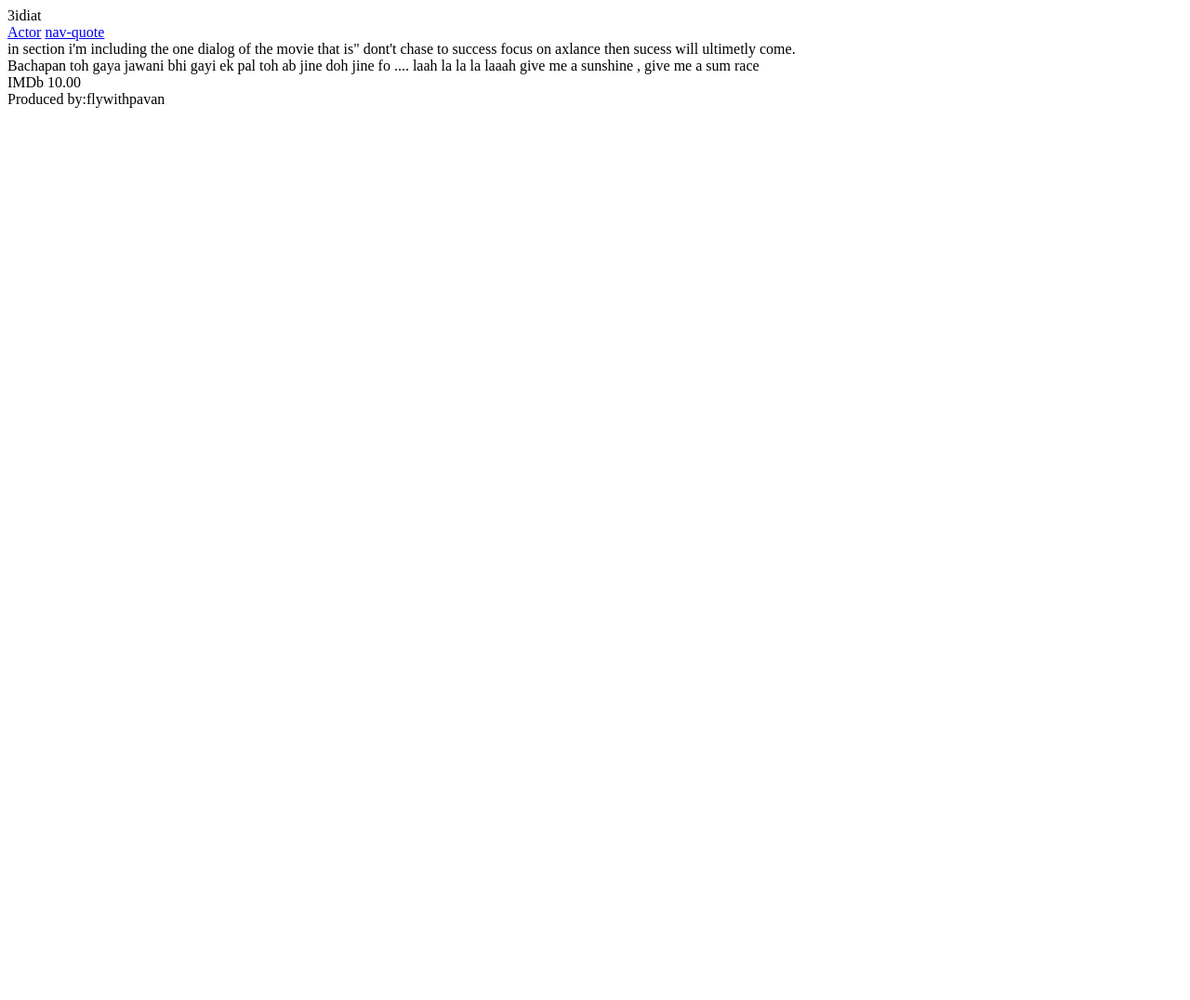
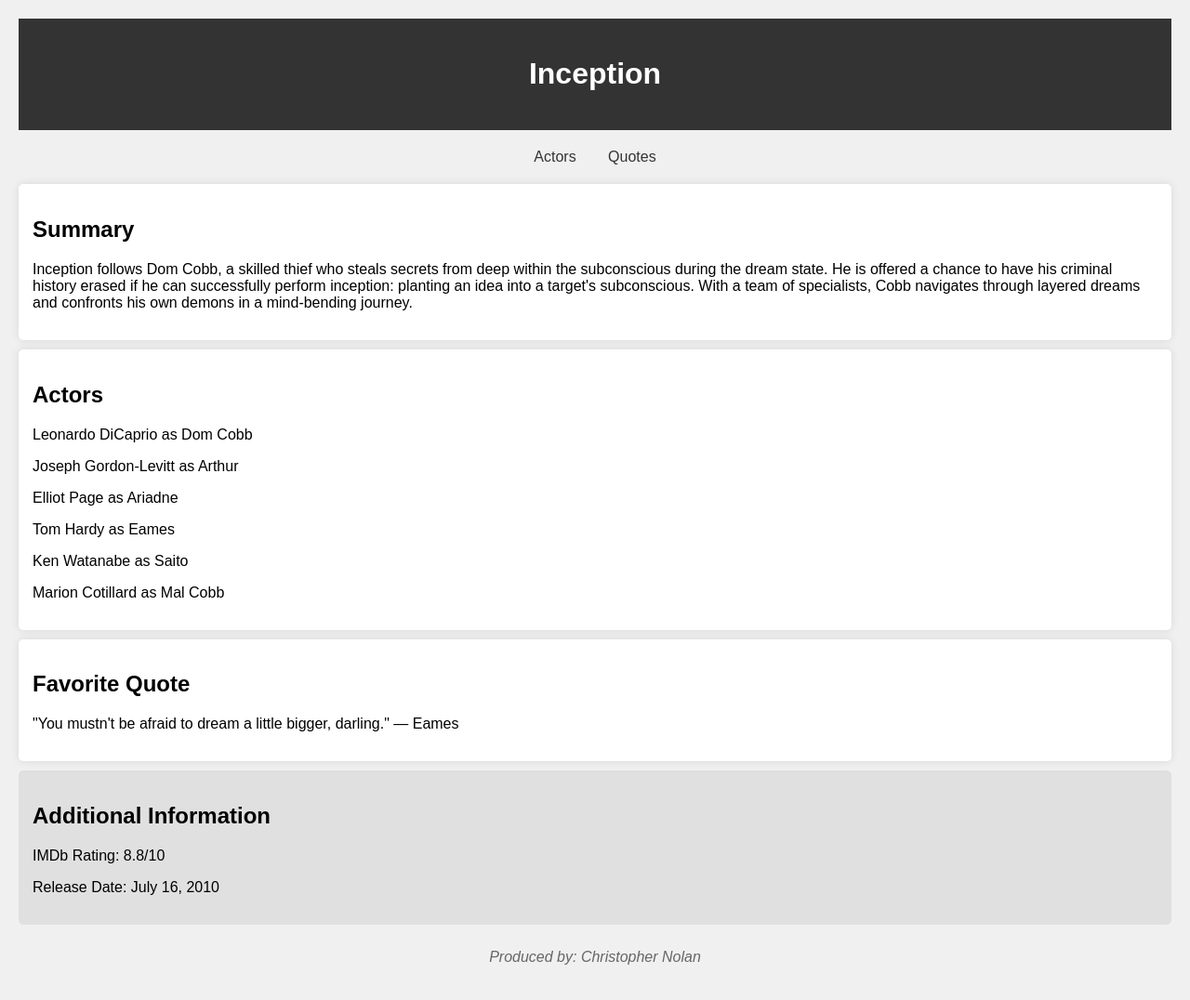
Before and after one commit to acciojob/semantic-imdb-flywitpavan, a website: page main.html in a window 1280 px wide. Shown: the whole page at 93% size. Before the commit the page ends 800 px from the top, so only its background shows below. Drawn offline with Linux system fonts and the light colour scheme.

Commit message:
created a submission

```diff
--- a/main.html
+++ b/main.html
@@ -1,28 +1,91 @@
 <!DOCTYPE html>
+<html lang="en">
+<head>
+    <meta charset="UTF-8">
+    <meta name="viewport" content="width=device-width, initial-scale=1.0">
+    <title>Inception</title>
+    <style>
+        body {
+            font-family: Arial, sans-serif;
+            background-color: #f0f0f0;
+            margin: 0;
+            padding: 20px;
+        }
+        header {
+            text-align: center;
+            padding: 20px;
+            background-color: #333;
+            color: white;
+        }
+        nav {
+            margin: 20px 0;
+            text-align: center;
+        }
+        nav a {
+            margin: 0 15px;
+            text-decoration: none;
+            color: #333;
+        }
+        section {
+            background-color: white;
+            padding: 15px;
+            margin: 10px 0;
+            border-radius: 5px;
+            box-shadow: 0 0 10px rgba(0,0,0,0.1);
+        }
+        aside {
+            padding: 15px;
+            background-color: #e0e0e0;
+            border-radius: 5px;
+        }
+        footer {
+            text-align: center;
+            padding: 10px;
+            font-style: italic;
+            color: #666;
+        }
+    </style>
+</head>
+<body>
 
-<html>
+<header>
+    <h1>Inception</h1>
+</header>
 
-<head>
-	<link rel="stylesheet" href="styles.css">
-</head>
+<nav>
+    <a href="#actor" id="nav-actor">Actors</a>
+    <a href="#quote" id="nav-quote">Quotes</a>
+</nav>
 
-<body>
-	<!-- the entire body must be written by student -->
-	<header>3idiat</header>
-	<nav>
-				<a id="nav-actor" href="#actor">Actor</a>
-		        <a id="nav-quote" href="#quote">nav-quote</a>
-	</nav>
-	<!-- here now im wirttijng summary of the section that mention above.-->
-	  <section id="actor">in section i'm including the one dialog of the movie that is"
-	  dont't chase to success focus on axlance then sucess will ultimetly come.</section>
-		<section id="quote">Bachapan toh gaya jawani bhi gayi ek pal toh ab jine doh jine fo .... laah la la la laaah
-		give me a sunshine , give me a sum race </section>
-	<aside>IMDb 10.00</aside>
-	<footer>Produced by:flywithpavan</footer>
-	<script type="text/javascript" src="./script.js">
-</script>
+<section id="summary">
+    <h2>Summary</h2>
+    <p>Inception follows Dom Cobb, a skilled thief who steals secrets from deep within the subconscious during the dream state. He is offered a chance to have his criminal history erased if he can successfully perform inception: planting an idea into a target's subconscious. With a team of specialists, Cobb navigates through layered dreams and confronts his own demons in a mind-bending journey.</p>
+</section>
+
+<section id="actor">
+    <h2>Actors</h2>
+    <p>Leonardo DiCaprio as Dom Cobb</p>
+    <p>Joseph Gordon-Levitt as Arthur</p>
+    <p>Elliot Page as Ariadne</p>
+    <p>Tom Hardy as Eames</p>
+    <p>Ken Watanabe as Saito</p>
+    <p>Marion Cotillard as Mal Cobb</p>
+</section>
+
+<section id="quote">
+    <h2>Favorite Quote</h2>
+    <p>"You mustn't be afraid to dream a little bigger, darling." — Eames</p>
+</section>
+
+<aside>
+    <h2>Additional Information</h2>
+    <p>IMDb Rating: 8.8/10</p>
+    <p>Release Date: July 16, 2010</p>
+</aside>
+
+<footer>
+    <p>Produced by: Christopher Nolan</p>
+</footer>
 
 </body>
-
 </html>
```
